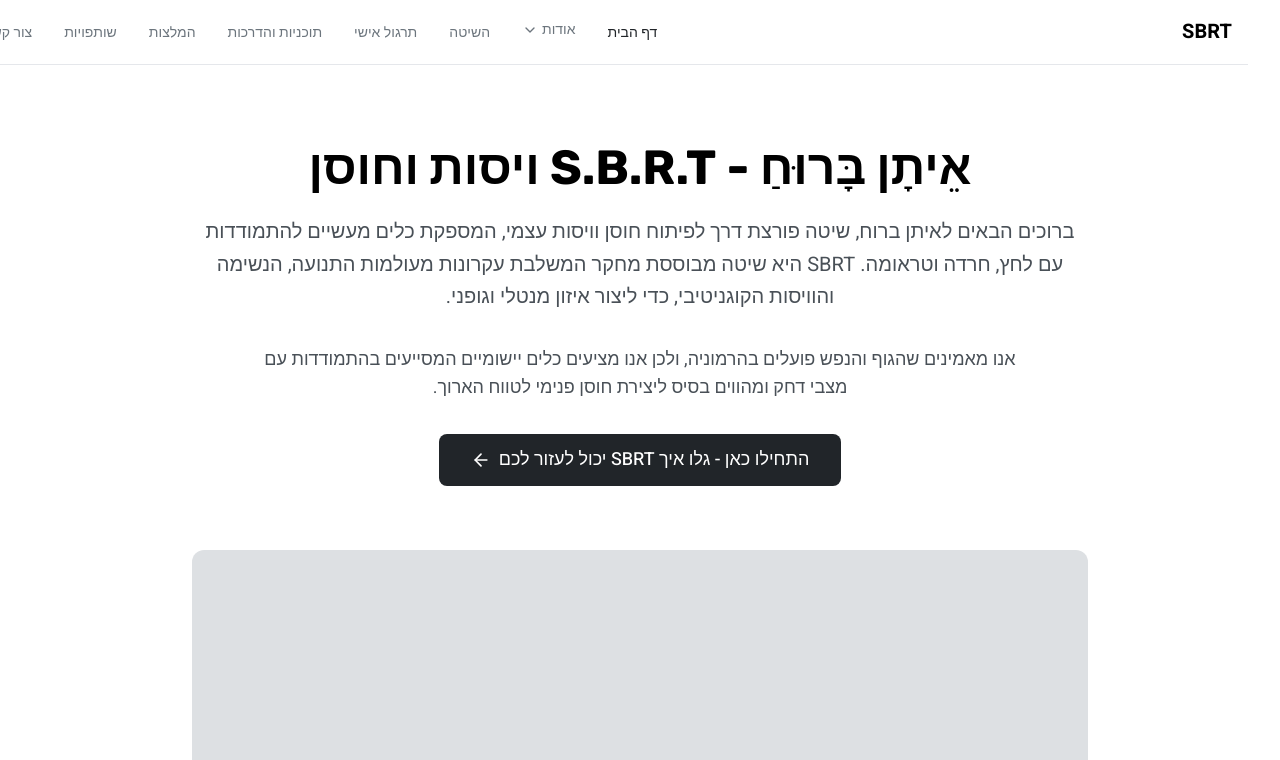
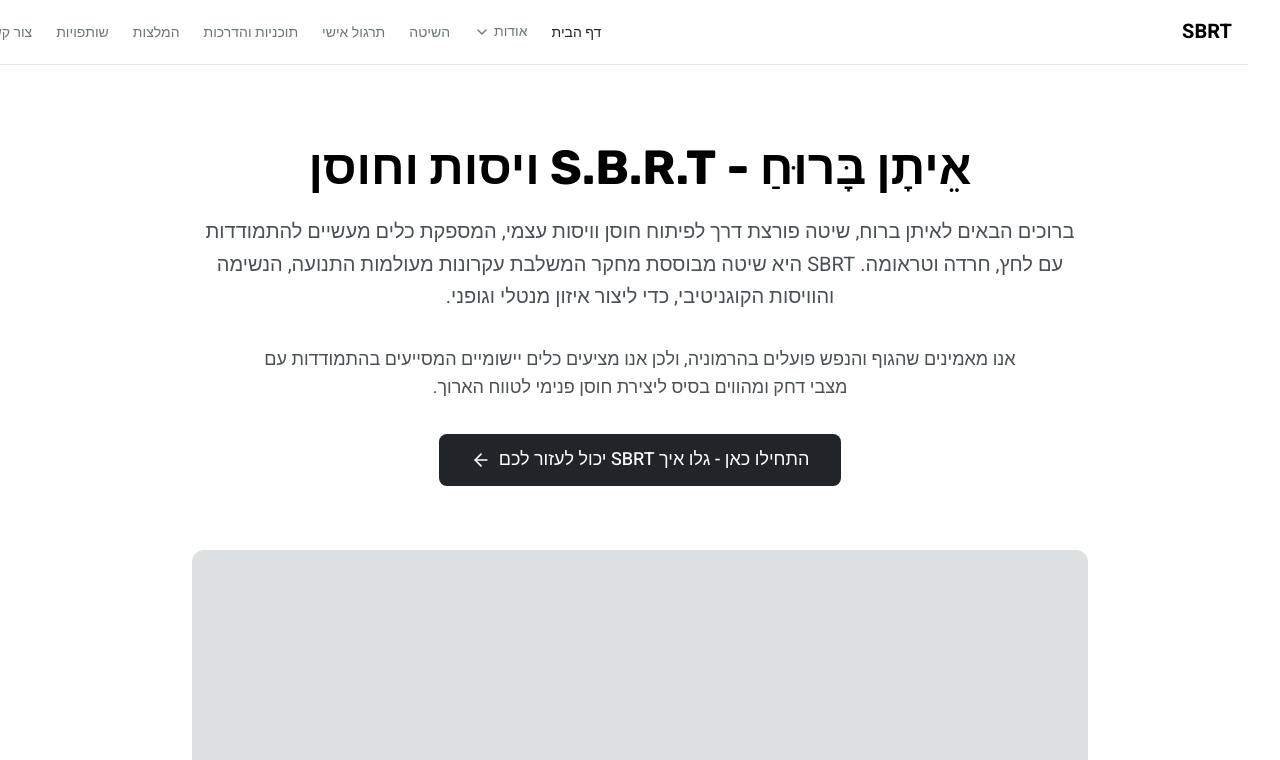
Before and after one commit to RoiHirsh/sbrt-harmony-path, a React (Vite) app: page / in a window 1280 px wide. Shown: the top 760 px of the page. Built offline with nearby package versions, Linux system fonts and the light colour scheme.

Commit message:
Fix: Navigation menu item visibility
The "צור קשר" menu item was not visible. This commit addresses the issue, ensuring all menu items are displayed correctly.

```diff
--- a/src/components/Navigation.tsx
+++ b/src/components/Navigation.tsx
@@ -40,7 +40,7 @@ const Navigation = () => {
           </Link>
 
           {/* Desktop Navigation */}
-          <div className="hidden md:flex space-x-8 space-x-reverse">
+          <div className="hidden md:flex gap-6 items-center">
             {links.map((link, index) => (
               <div key={index} className="relative group">
                 {link.isDropdown ? (
```
